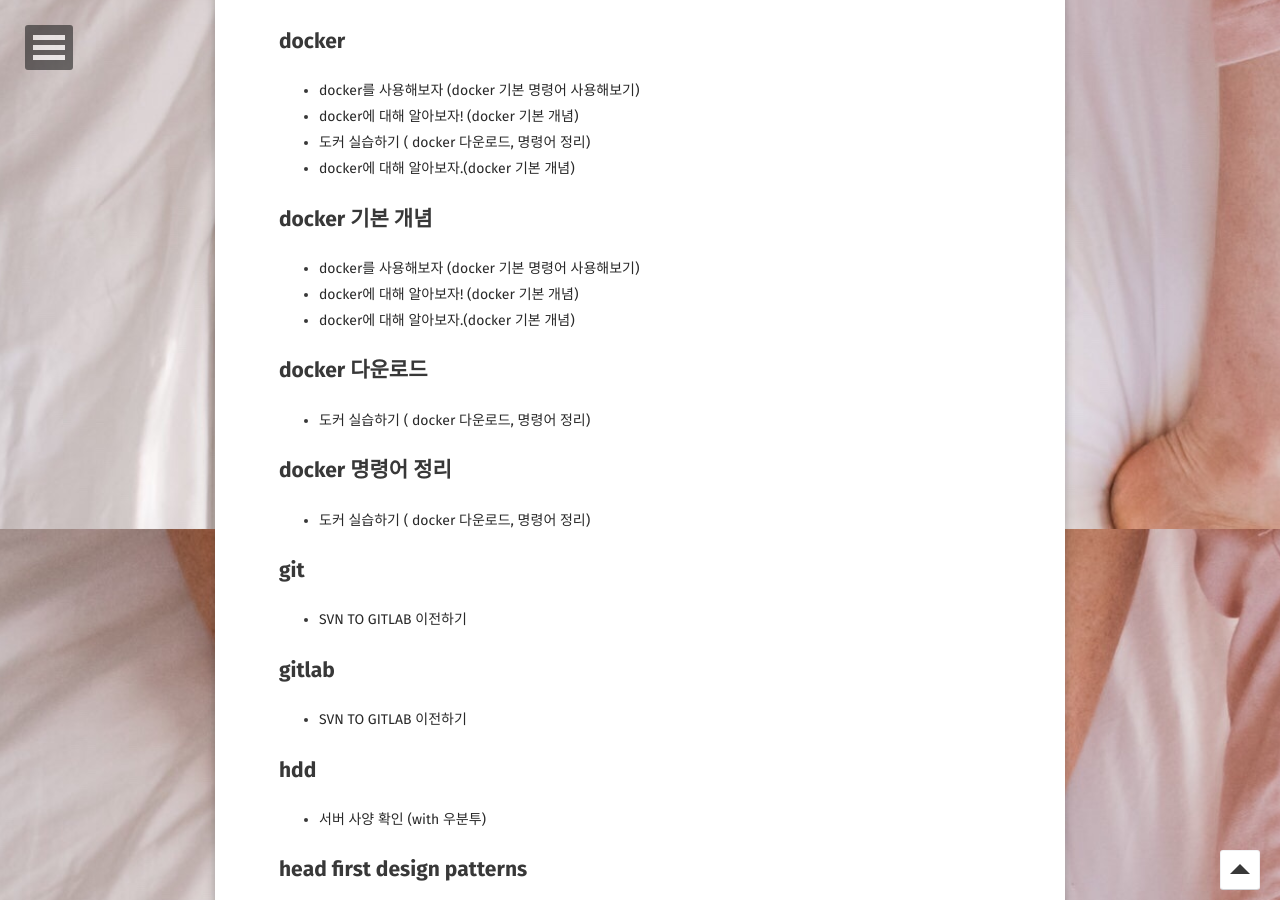
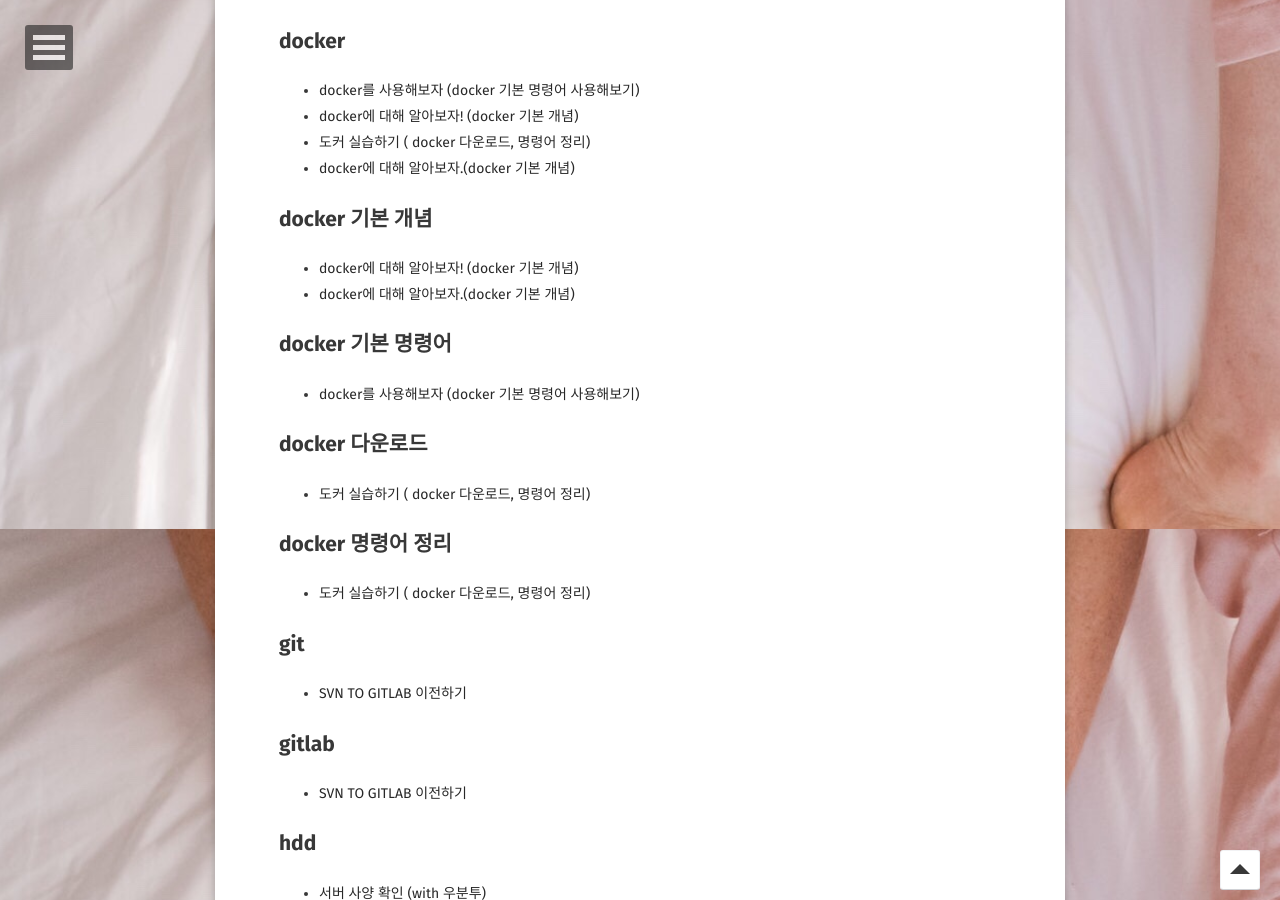
Before and after one commit to JUNGEEYOU/JUNGEEYOU.github.io, a Jekyll site: the page built from tags/index.html, in a window 1280 px wide and 900 px high, scrolled down 4871 px. Built offline with Jekyll 4.4.1, drawn with Linux system fonts in a browser that asks for light colours; some web fonts are replaced; comment, search, counter and statistics services are not loaded.

Commit message:
도커 기본 명령어

```diff
--- a/_posts/2020-03-29-docker-2-post.md
+++ b/_posts/2020-03-29-docker-2-post.md
@@ -3,7 +3,7 @@
 title: "docker를 사용해보자 (docker 기본 명령어 사용해보기)"
 date: 2020-03-15
 excerpt: ""
-tags: [docker , docker 기본 개념 ]
+tags: [docker , docker 기본 명령어 ]
 comments: true
 docker : true
 feature: /assets/img/docker/basic_1/whale.jpeg
```
